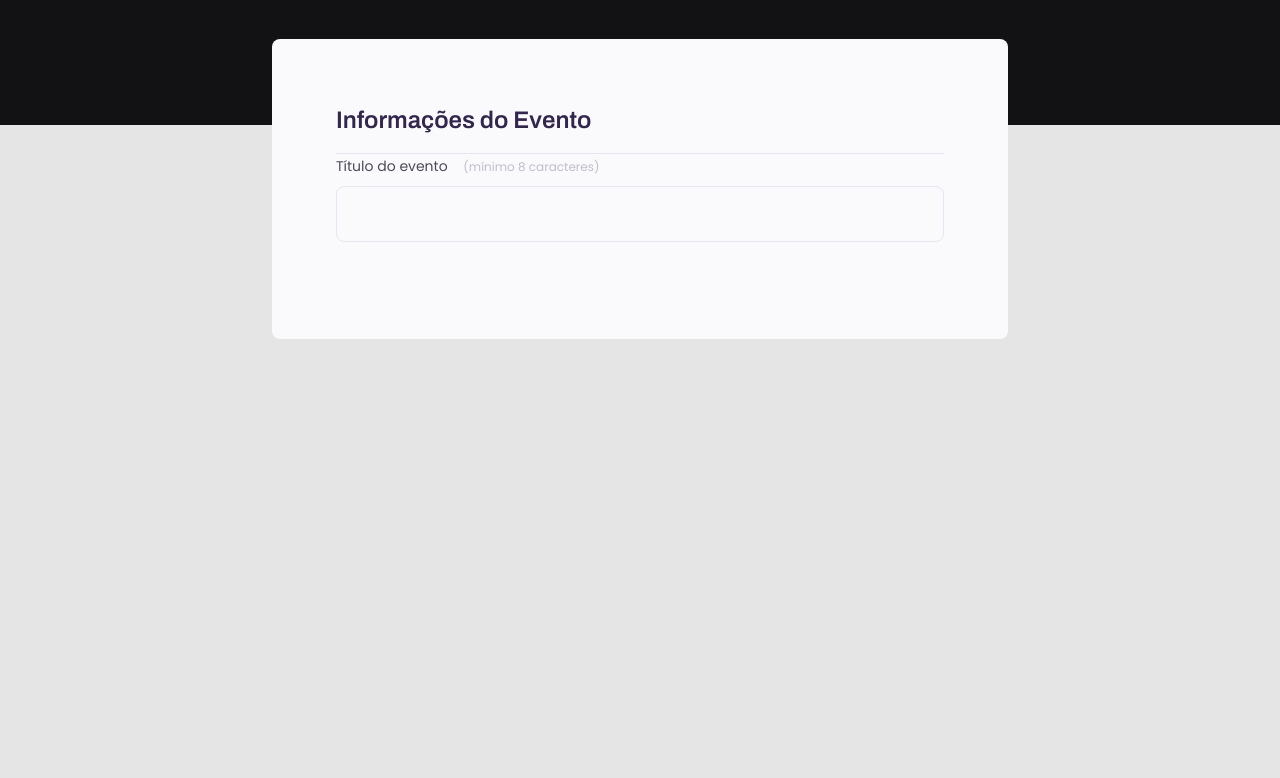
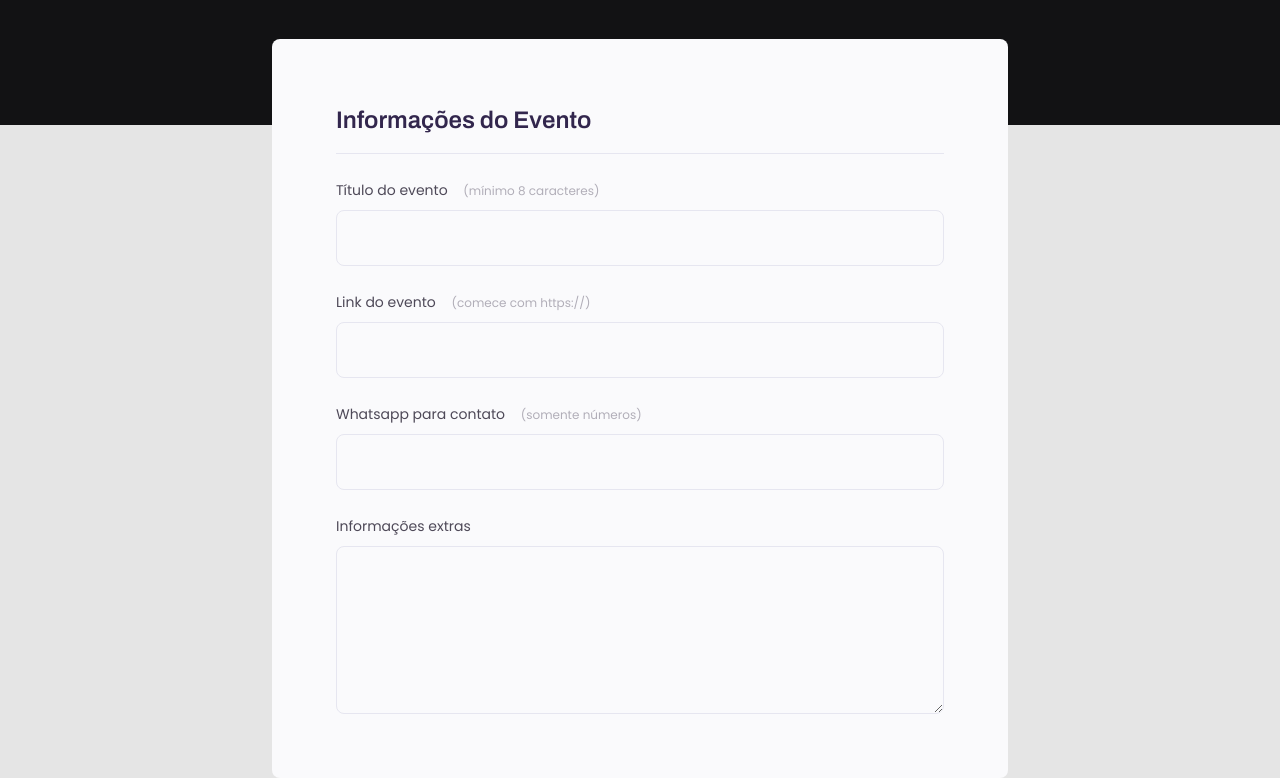
Before and after one commit to brunomaia08/Projeto_03, a plain HTML site: page index.html in a window 1280 px wide. Shown: the part 243-1021 px from the top of the page. Before the commit the page ends 800 px from the top, so only its background shows below. Drawn offline with Linux system fonts and the light colour scheme.

Commit message:
adicionando novos imput e ajustando dentro do fieldset.

```diff
--- a/index.html
+++ b/index.html
@@ -25,12 +25,30 @@
 
     <form>
       <fieldset>
-        <legend>Informações do Evento</legend>
+        <div class="fieldset-wrapper">
+          <legend>Informações do Evento</legend>
 
-        <div class="input-wrapper">
-          <label for="event-title">Título do evento <span>(mínimo 8 caracteres)</span></label>
-          <input type="text" id="event-title"/>
+          <div class="input-wrapper">
+            <label for="event-title">Título do evento <span>(mínimo 8 caracteres)</span></label>
+            <input type="text" id="event-title"/>
+          </div>
+
+          <div class="input-wrapper">
+            <label for="event-link">Link do evento <span>(comece com https://)</span></label>
+            <input type="url" id="event-link"/>
+          </div>
+
+          <div class="input-wrapper">
+            <label for="event-whatsapp">Whatsapp para contato <span>(somente números)</span></label>
+            <input type="number" id="event-whatsapp"/>
+          </div>
+
+          <div class="input-wrapper">
+            <label for="event-info">Informações  extras</label>
+            <textarea id="event-info"></textarea>
+          </div>
         </div>
+
       </fieldset>
 
     </form>
--- a/style.css
+++ b/style.css
@@ -64,6 +64,12 @@ fieldset {
   border: none;
 }
 
+.fieldset-wrapper {
+  display: flex;
+  flex-direction: column;
+  gap: 24px;
+}
+
 fieldset legend {
   font-family: "Archivo", sans-serif;
   font-size: 24px;
@@ -96,10 +102,14 @@ fieldset legend {
   font-size: 12px;
   line-height: 20px;
 
-  color: #C1BCCC;
+  color: #b1aeb8;
 }
 
-.input-wrapper input {
+.input-wrapper label span:hover {
+  color: #6c6a71;
+}
+
+.input-wrapper input, .input-wrapper textarea {
   background: #FAFAFC;
 
   border: 1px solid #e6e6f0;
@@ -111,5 +121,10 @@ fieldset legend {
   font-size: 16px;
   line-height: 26px;
 
-  color: #C1BCCC;
+  color: #6c6a71;
 }
+
+.input-wrapper textarea {
+  padding: 0;
+  height: 168px;
+}
```
